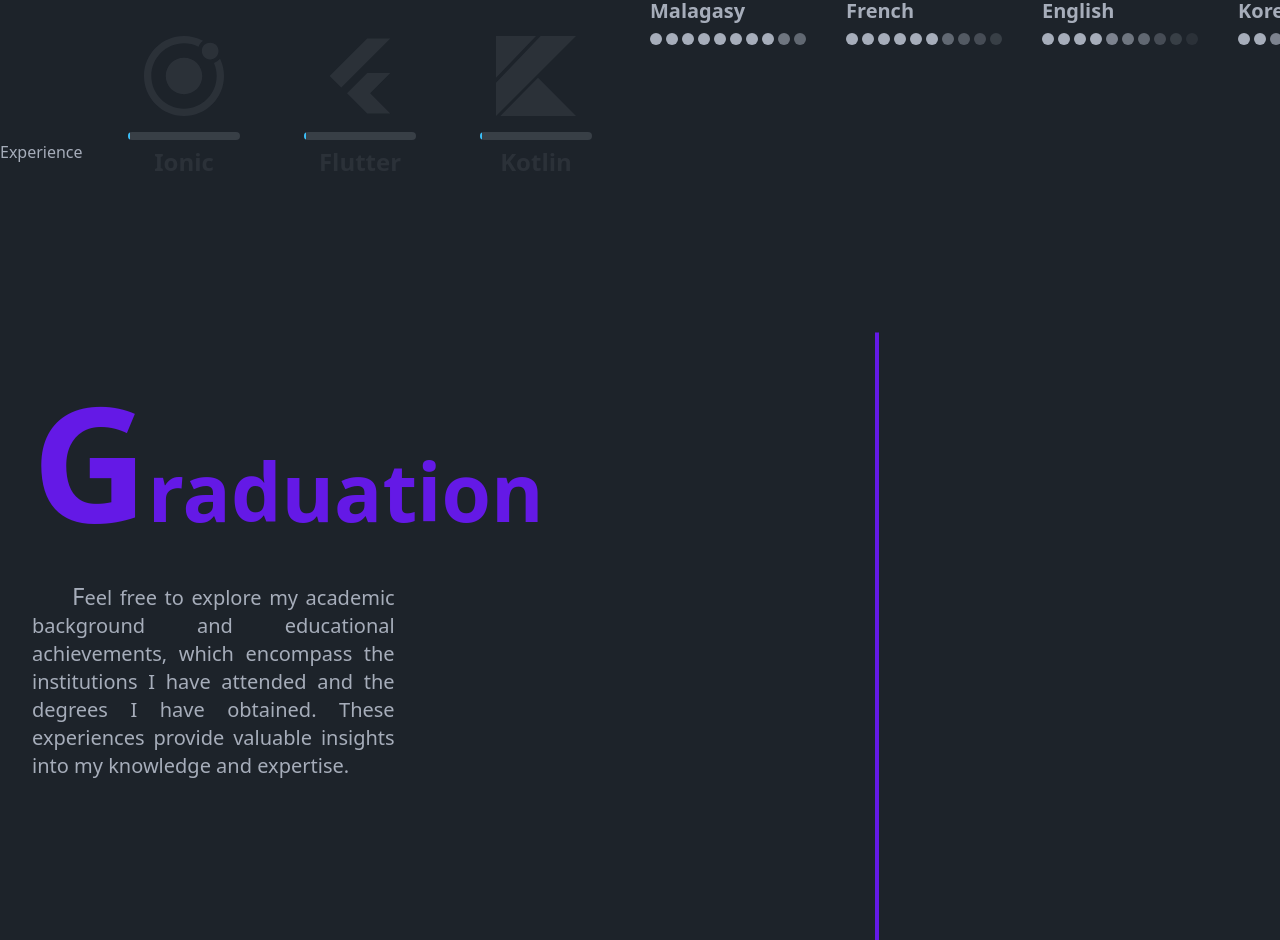
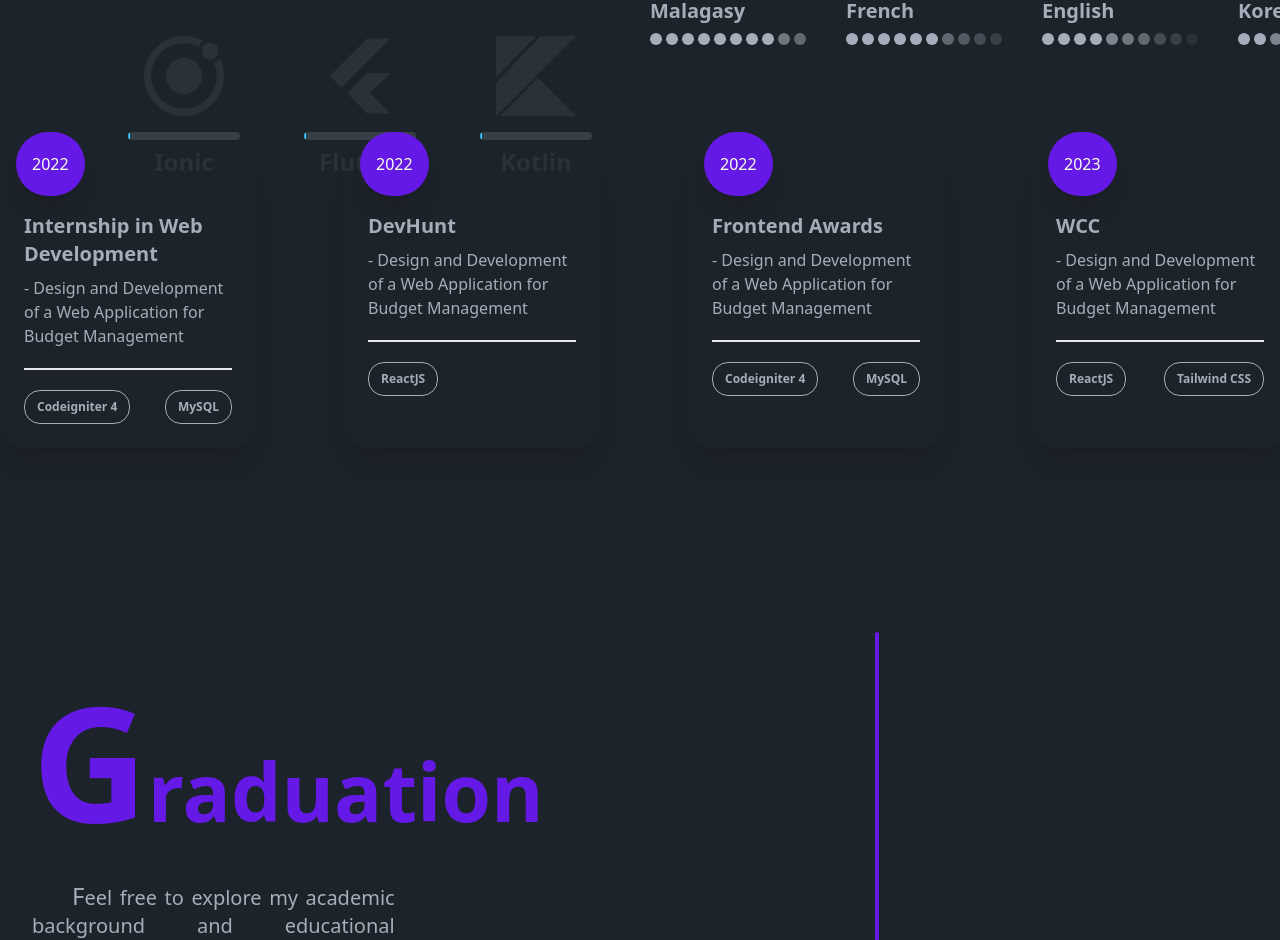
Before and after one commit to thony32/react-wcc-s3, a React (Vite) app: page / in a window 1280 px wide. Shown: the part 2260-3200 px from the top of the page. Built offline with nearby package versions, Linux system fonts and the light colour scheme.

Commit message:
experience

```diff
--- a/src/contents/Experience.tsx
+++ b/src/contents/Experience.tsx
@@ -1,5 +1,110 @@
 export default function Experience() {
     return (
-        <div>Experience</div>
+        <div>
+            <div className="flex items-center justify-center">
+                <div className="grid grid-cols-1 gap-24 sm:grid-cols-2 md:grid-cols-2 lg:grid-cols-4 xl:grid-cols-4">
+                    <div className="relative py-6 px-6 rounded-3xl w-64 my-4 shadow-xl">
+                        <div className=" text-white flex items-center absolute rounded-full py-5 px-4 shadow-xl bg-primary left-4 -top-6">
+                            2022
+                        </div>
+                        <div className="mt-8">
+                            <p className="text-xl font-semibold my-2">Internship in Web Development</p>
+                            <p className="mb-5">
+                                - Design and Development of a Web Application for Budget Management
+                            </p>
+                            <div className="border-t-2"></div>
+
+                            <div className="flex justify-between mt-5">
+                                <div className="card px-3 py-2 border-current border-[1px] hover:border-primary hover:text-primary hover:scale-110 duration-100">
+                                    <div className=" flex items-center">
+                                        <span className="text-xs font-semibold">Codeigniter 4</span>
+                                    </div>
+                                </div>
+                                <div className="card px-3 py-2 border-current border-[1px] hover:border-primary hover:text-primary hover:scale-110 duration-100">
+                                    <div className=" flex items-center">
+                                        <span className="text-xs font-semibold">MySQL</span>
+                                    </div>
+                                </div>
+                            </div>
+                        </div>
+                    </div>
+
+
+                    <div className="relative py-6 px-6 rounded-3xl w-64 my-4 shadow-xl">
+                        <div className=" text-white flex items-center absolute rounded-full py-5 px-4 shadow-xl bg-primary left-4 -top-6">
+                            2022
+                        </div>
+                        <div className="mt-8">
+                            <p className="text-xl font-semibold my-2">DevHunt</p>
+                            <p className="mb-5">
+                                - Design and Development of a Web Application for Budget Management
+                            </p>
+                            <div className="border-t-2"></div>
+
+                            <div className="flex justify-between mt-5">
+                                <div className="card px-3 py-2 border-current border-[1px] hover:border-primary hover:text-primary hover:scale-110 duration-100">
+                                    <div className=" flex items-center">
+                                        <span className="text-xs font-semibold">ReactJS</span>
+                                    </div>
+                                </div>
+                            </div>
+                        </div>
+                    </div>
+
+                    <div className="relative py-6 px-6 rounded-3xl w-64 my-4 shadow-xl">
+                        <div className=" text-white flex items-center absolute rounded-full py-5 px-4 shadow-xl bg-primary left-4 -top-6">
+                            2022
+                        </div>
+                        <div className="mt-8">
+                            <p className="text-xl font-semibold my-2">Frontend Awards</p>
+                            <p className="mb-5">
+                                - Design and Development of a Web Application for Budget Management
+                            </p>
+                            <div className="border-t-2"></div>
+
+                            <div className="flex justify-between mt-5">
+                                <div className="card px-3 py-2 border-current border-[1px] hover:border-primary hover:text-primary hover:scale-110 duration-100">
+                                    <div className=" flex items-center">
+                                        <span className="text-xs font-semibold">Codeigniter 4</span>
+                                    </div>
+                                </div>
+                                <div className="card px-3 py-2 border-current border-[1px] hover:border-primary hover:text-primary hover:scale-110 duration-100">
+                                    <div className=" flex items-center">
+                                        <span className="text-xs font-semibold">MySQL</span>
+                                    </div>
+                                </div>
+                            </div>
+                        </div>
+                    </div>
+
+
+                    <div className="relative py-6 px-6 rounded-3xl w-64 my-4 shadow-xl">
+                        <div className=" text-white flex items-center absolute rounded-full py-5 px-4 shadow-xl bg-primary left-4 -top-6">
+                            2023
+                        </div>
+                        <div className="mt-8">
+                            <p className="text-xl font-semibold my-2">WCC</p>
+                            <p className="mb-5">
+                                - Design and Development of a Web Application for Budget Management
+                            </p>
+                            <div className="border-t-2"></div>
+
+                            <div className="flex justify-between mt-5">
+                                <div className="card px-3 py-2 border-current border-[1px] hover:border-primary hover:text-primary hover:scale-110 duration-100">
+                                    <div className=" flex items-center">
+                                        <span className="text-xs font-semibold">ReactJS</span>
+                                    </div>
+                                </div>
+                                <div className="card px-3 py-2 border-current border-[1px] hover:border-primary hover:text-primary hover:scale-110 duration-100">
+                                    <div className=" flex items-center">
+                                        <span className="text-xs font-semibold">Tailwind CSS</span>
+                                    </div>
+                                </div>
+                            </div>
+                        </div>
+                    </div>
+                </div>
+            </div>
+        </div>
     )
 }
```
